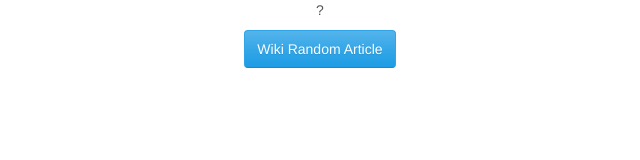
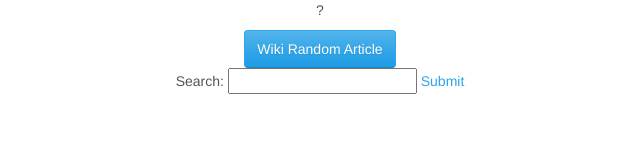
Before and after one commit to movel/wikiviewer, a plain HTML site: page index.html in a window 1280 px wide. Shown: the whole page, without its empty margins (320-960 px from the left). Drawn offline with Linux system fonts and the light colour scheme.

Commit message:
Add input type text and button submit

```diff
--- a/index.html
+++ b/index.html
@@ -6,6 +6,7 @@
   <meta charset="utf-8">
   <title>Wiki View</title>
   <link rel="stylesheet" href="bootstrap.min.css" type="text/css" />
+  <script type="text/javascript" src="app.js"></script>
 </head>
 <body>
   <div class="container">
@@ -17,6 +18,14 @@
         </a>
       </div>
     </div>
+    <div class="row">
+      <div class="col-md-12 text-center">
+        <form id="myform" action="submit-form.php">
+          Search: <input type='text' name='query'>
+          <a href="javascript: submitform()">Submit</a>
+        </form>
+      </div>
+    </div>
   </div>
 </body>
 </html>
```
